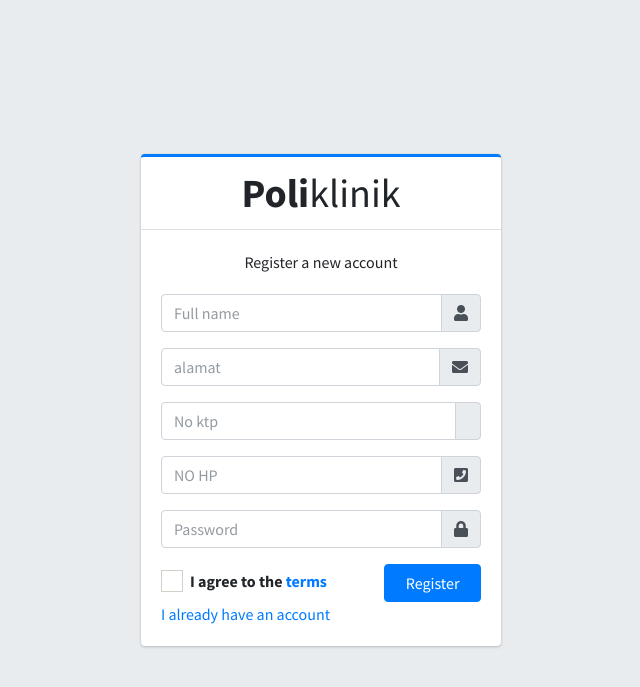
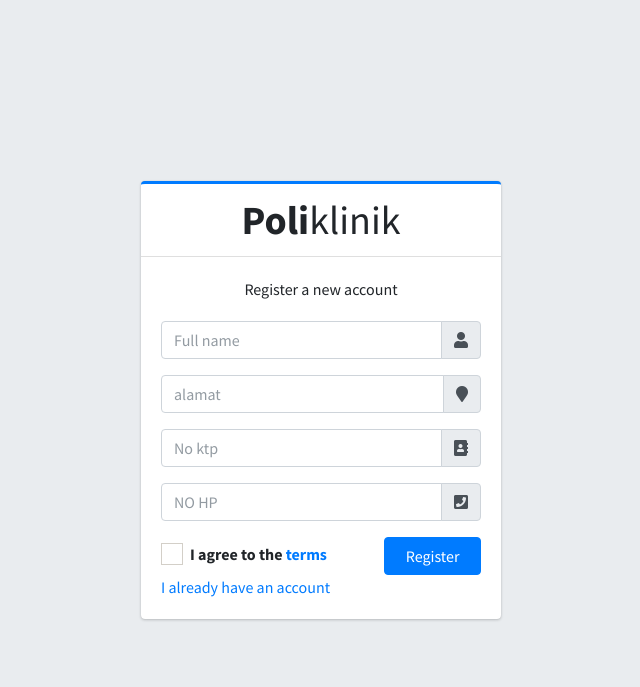
Before and after one commit to syaukii/bk-php-native, a PHP site: page /bk-poliklinik/pages/auth/register.php in a window 1280 px wide. Shown: the top 687 px of the page, without its empty margins (319-959 px from the left). Run offline with PHP 8.4, Linux system fonts and the light colour scheme; some libraries are stand-ins or nearby versions.

Commit message:
commented password atribut

```diff
--- a/pages/auth/register.php
+++ b/pages/auth/register.php
@@ -3,12 +3,13 @@ session_start();
 include_once("../../config/conn.php");
 
 if ($_SERVER["REQUEST_METHOD"] == "POST") {
-  // Mendapatkan nilai dari form
+
+  // Mendapatkan nilai dari form -- atribut name di input
   $nama = $_POST['nama'];
   $alamat = $_POST['alamat'];
   $no_ktp = $_POST['no_ktp'];
   $no_hp = $_POST['no_hp'];
-  $password = $_POST['password'];
+  // $password = $_POST['password'];
 
   // Generate no_rm in the format (tahun)(bulan)-(nomorurutanid)
 
@@ -29,7 +30,10 @@ if ($_SERVER["REQUEST_METHOD"] == "POST") {
   $hashed_password = password_hash($password, PASSWORD_DEFAULT);
 
   // Query untuk menambahkan data ke tabel pasien
-  $query = "INSERT INTO pasien (nama, alamat, no_ktp, no_hp, no_rm, password) VALUES ('$nama', '$alamat', '$no_ktp', '$no_hp', '$no_rm', '$hashed_password')";
+  // $query = "INSERT INTO pasien (nama, alamat, no_ktp, no_hp, no_rm, password) VALUES ('$nama', '$alamat', '$no_ktp', '$no_hp', '$no_rm', '$hashed_password')";
+
+  $query = "INSERT INTO pasien (nama, alamat, no_ktp, no_hp, no_rm) VALUES ('$nama', '$alamat', '$no_ktp', '$no_hp', '$no_rm')";
+
 
   // Eksekusi query
   if (mysqli_query($conn, $query)) {
@@ -72,35 +76,37 @@ if ($_SERVER["REQUEST_METHOD"] == "POST") {
     <div class="card-body">
       <p class="login-box-msg">Register a new account</p>
 
+      <!-- nama -->
       <form action="" method="post">
         <div class="input-group mb-3">
-          <input type="text" class="form-control" placeholder="Full name" name="nama" >
+          <input type="text" class="form-control" required placeholder="Full name" name="nama" >
           <div class="input-group-append">
             <div class="input-group-text">
               <span class="fas fa-user"></span>
             </div>
           </div>
         </div>
+        <!-- alamat -->
         <div class="input-group mb-3">
-          <input type="text" class="form-control" placeholder="alamat" name="alamat" >
+          <input type="text" class="form-control" required placeholder="alamat" name="alamat" >
           <div class="input-group-append">
             <div class="input-group-text">
-              <span class="fas fa-envelope"></span>
+              <span class="fa fa-map-marker"></span>
             </div>
           </div>
         </div>
         <!-- no ktp -->
         <div class="input-group mb-3">
-          <input type="number" class="form-control" placeholder="No ktp" name="no_ktp" >
+          <input type="number" class="form-control" required placeholder="No ktp" name="no_ktp" >
           <div class="input-group-append">
             <div class="input-group-text">
-              <span class="fas fa-address-book-o"></span>
+              <span class="fa fa-address-book"></span>
             </div>
           </div>
         </div>
         <!-- no hp -->
         <div class="input-group mb-3">
-          <input type="number" class="form-control" placeholder="NO HP" name="no_hp" >
+          <input type="number" class="form-control" required placeholder="NO HP" name="no_hp" >
           <div class="input-group-append">
             <div class="input-group-text">
               <span class="fas fa-phone-square"></span>
@@ -110,14 +116,14 @@ if ($_SERVER["REQUEST_METHOD"] == "POST") {
 
 
         <!-- pass -->
-        <div class="input-group mb-3">
+        <!-- <div class="input-group mb-3">
           <input type="password" class="form-control" placeholder="Password" name="password" >
           <div class="input-group-append">
             <div class="input-group-text">
               <span class="fas fa-lock"></span>
             </div>
           </div>
-        </div>
+        </div> -->
 
         <div class="row">
           <div class="col-8">
```
